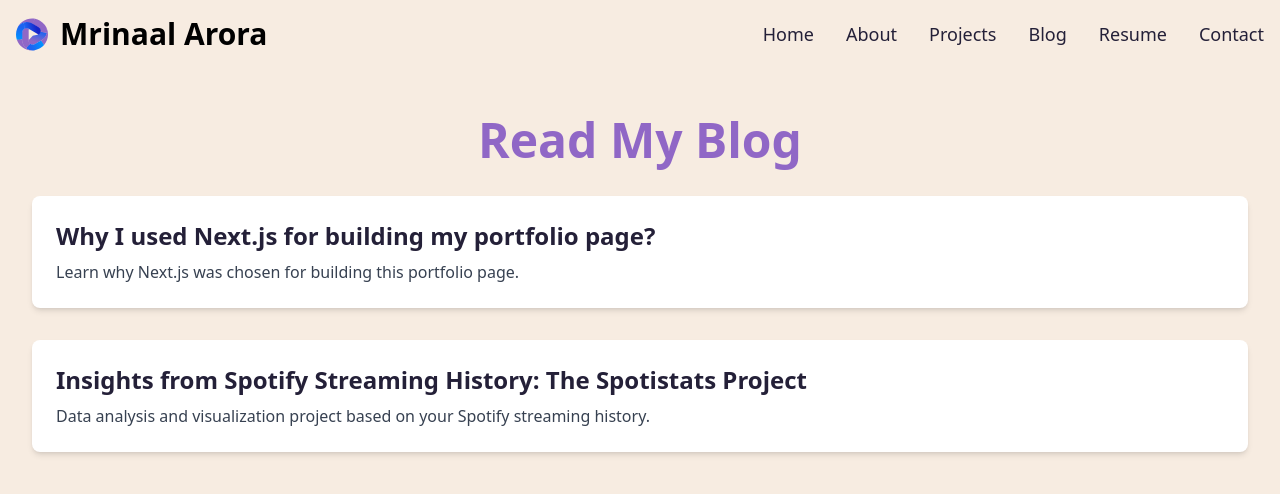
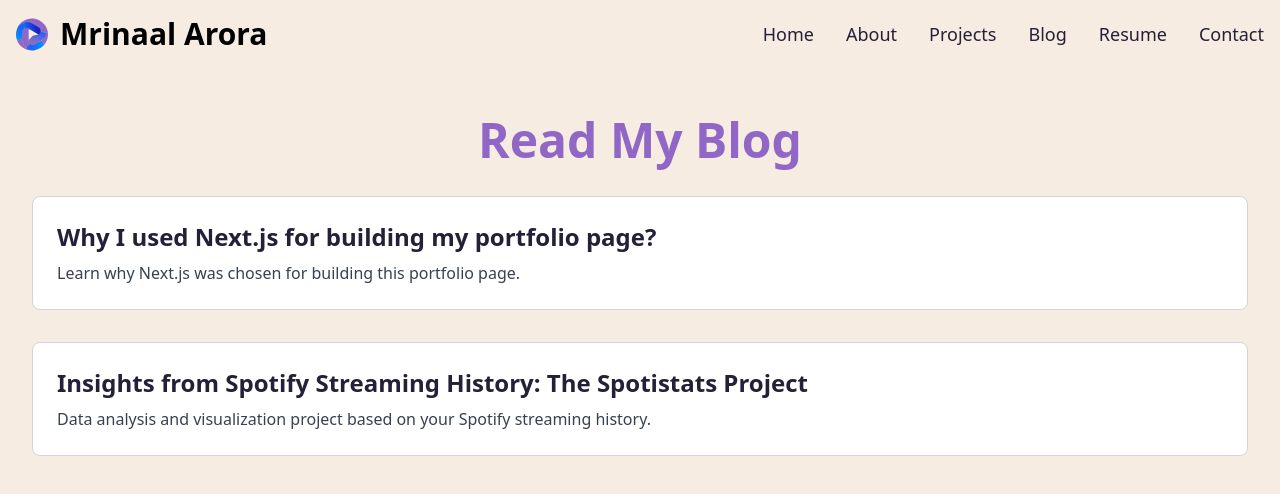
Before and after one commit to aroramrinaal/my-portfolio, a Next.js app: page /blog in a window 1280 px wide. Shown: the top 494 px of the page. Built offline with nearby package versions, Linux system fonts and the light colour scheme.

Commit message:
Update blog page layout and styling

```diff
--- a/src/pages/blog/[id].tsx
+++ b/src/pages/blog/[id].tsx
@@ -96,13 +96,13 @@ const blogPosts: BlogPost[] = [
 
     <p>Spotify is one of the most popular music streaming platforms worldwide, offering users an extensive library of songs and podcasts. As an avid Spotify user, I was curious to explore my listening habits in detail. This curiosity led to the creation of Spotistats, a data analysis and visualization project designed to uncover insights from my Spotify streaming history.</p>
 
-    <h3><strong>Introduction</strong></h3>
+    <h3 class="text-2xl font-semibold mt-6 mb-2">Introduction</h3>
     <p>Welcome to Spotistats, a project that delves into the depths of my personal Spotify usage. With this project, I aim to understand my listening preferences, track my most-played songs and artists, and uncover patterns in my streaming habits.</p>
 
-    <h3><strong>Getting the Data</strong></h3>
+    <h3 class="text-2xl font-semibold mt-6 mb-2">Getting the Data</h3>
     <p>To start this journey, I downloaded my Spotify streaming history from Spotify's Privacy Setting section. This feature allows users to download their personal usage data, providing a detailed record of every track played.</p>
 
-    <h3><strong>Tools and Technologies</strong></h3>
+    <h3 class="text-2xl font-semibold mt-6 mb-2">Tools and Technologies</h3>
     <p>For this exploratory data analysis (EDA) project, I utilized several powerful tools and libraries:</p>
     <ul class="list-disc ml-5">
       <li><strong>Jupyter Notebook</strong>: For interactive coding and visualization.</li>
@@ -113,7 +113,7 @@ const blogPosts: BlogPost[] = [
       <li><strong>NumPy</strong>: For numerical computations.</li>
     </ul>
 
-    <h3><strong>Data Cleaning and Preparation</strong></h3>
+    <h3 class="text-2xl font-semibold mt-6 mb-2">Data Cleaning and Preparation</h3>
     <p>The raw data obtained from Spotify required some cleaning and formatting to be useful for analysis. Key steps included:</p>
     <ul class="list-disc ml-5">
       <li><strong>Loading the Data</strong>: Importing JSON files into Pandas DataFrames.</li>
@@ -123,26 +123,26 @@ const blogPosts: BlogPost[] = [
       <li><strong>Dropping Irrelevant Columns</strong>: Streamlining the dataset for analysis.</li>
     </ul>
 
-    <h3><strong>Exploratory Data Analysis</strong></h3>
+    <h3 class="text-2xl font-semibold mt-6 mb-2">Exploratory Data Analysis</h3>
 
-    <h4><strong>Top 10 Favorite Artists</strong></h4>
+    <h4 class="text-xl font-semibold mt-4 mb-2">Top 10 Favorite Artists</h4>
     <p>Understanding my top artists based on listening time and play count. This analysis provided a clear picture of which artists dominated my listening habits.</p>
 
-    <h4><strong>Unique Tracks Analysis</strong></h4>
+    <h4 class="text-xl font-semibold mt-4 mb-2">Unique Tracks Analysis</h4>
     <p>Calculating the percentage of unique tracks played. This helped me understand the diversity of my listening preferences.</p>
 
-    <h4><strong>Day Wise Usage</strong></h4>
+    <h4 class="text-xl font-semibold mt-4 mb-2">Day Wise Usage</h4>
     <p>Analyzing active usage in a day over a week with a heatmap. This visualization highlighted periods of high and low streaming activity, providing insights into my listening behavior throughout the week.</p>
 
-    <h4><strong>Songs Played Each Day</strong></h4>
+    <h4 class="text-xl font-semibold mt-4 mb-2">Songs Played Each Day</h4>
     <p>Visualizing the number of songs played each day with a scatter plot. This revealed trends and patterns in my daily listening habits, including identifying the day with the maximum number of songs played.</p>
 
-    <h4><strong>Word Cloud of Top 100 Favorite Artists</strong></h4>
+    <h4 class="text-xl font-semibold mt-4 mb-2">Word Cloud of Top 100 Favorite Artists</h4>
     <p>Generating a word cloud to visualize the top 100 favorite artists based on the number of times their songs were played. The size of each artist's name in the word cloud is proportional to the number of times their songs were played, providing a visual representation of my most frequently played artists.</p>
 
-    <h3><strong>Conclusion</strong></h3>
+    <h3 class="text-2xl font-semibold mt-6 mb-2">Conclusion</h3>
     <p>Spotistats provided valuable insights into my Spotify listening habits, revealing patterns and preferences that I was previously unaware of. By leveraging powerful data analysis and visualization tools, this project showcases the potential of personal data analytics.</p>
-    <p>If you're interested in exploring your Spotify data, you can check out the project on GitHub: <a href="https://github.com/aroramrinaal/spotistats/">Link</a></p>
+    <p>If you're interested in exploring your Spotify data, you can check out the project on GitHub: <a href="https://github.com/aroramrinaal/spotistats/" class="text-blue-600 hover:text-blue-800">Link</a></p>
 
     `,
     date: 'June 6, 2024',
@@ -163,7 +163,7 @@ const BlogPostPage: React.FC<BlogPostProps> = ({ post }) => {
       <div className="min-h-screen bg-linen flex flex-col">
         <Navbar />
         <main className="flex-grow max-w-4xl w-full mx-auto px-4 sm:px-6 lg:px-8 py-12">
-          <Link href="/blog" className="inline-flex items-center text-blue-600 hover:text-blue-800 mb-6">
+          <Link href="/blog" className="inline-flex items-center text-black hover:text-amethyst mb-6">
             <ArrowLeft className="mr-2" size={20} />
             <span>Back to Blog</span>
           </Link>
@@ -178,7 +178,7 @@ const BlogPostPage: React.FC<BlogPostProps> = ({ post }) => {
         </main>
         <footer className="bg-linen py-6 mt-auto">
           <div className="max-w-7xl mx-auto px-4 sm:px-6 lg:px-8">
-            <p className="text-center text-gray-600">
+            <p className="text-center text-black">
               &copy; {new Date().getFullYear()} Mrinaal Arora. All rights reserved.
             </p>
           </div>
--- a/src/pages/blog/index.tsx
+++ b/src/pages/blog/index.tsx
@@ -21,7 +21,7 @@ const Blog: React.FC = () => {
         <h1 className="text-4xl sm:text-5xl text-amethyst font-bold mb-8 text-center">Read My Blog</h1>
         <ul className="space-y-8">
           {blogPosts.map((post) => (
-            <li key={post.id} className="bg-white shadow-md rounded-lg p-6 transition-transform duration-300 hover:scale-105">
+            <li key={post.id} className="bg-white border border-gray-300 rounded-lg p-6 transition-transform duration-300 hover:scale-105">
               <Link href={`/blog/${post.id}`} className="block">
                 <h2 className="text-xl sm:text-2xl font-semibold text-darkPurple hover:text-amethyst transition-colors duration-300 mb-2">
                   {post.title}
```
